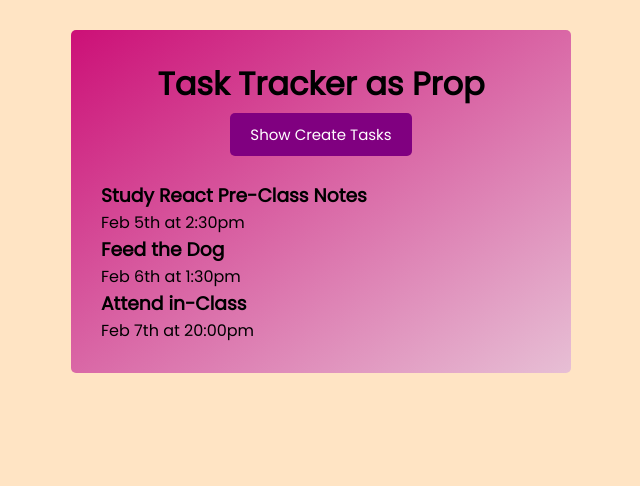
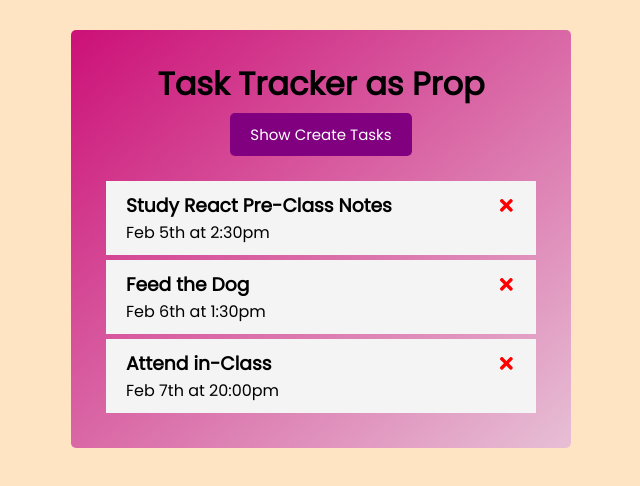
Before and after one commit to veyseltosun/react-task-tracker, a React (Create React App) app: page / in a window 1280 px wide. Shown: the top 486 px of the page, without its empty margins (319-959 px from the left). Built offline with nearby package versions, Linux system fonts and the light colour scheme.

Commit message:
prop drilling.

```diff
--- a/src/App.js
+++ b/src/App.js
@@ -1,12 +1,14 @@
-
+import { initialState } from './store/initialState'
 import Header from './components/Header';
 import Tasks from './components/Tasks';
+import { useState } from 'react';
 
 function App() {
+  const [tasks, setTasks] = useState(initialState)
   return (
     <div className='container'>
       <Header title="Task Tracker as Prop"/>
-      <Tasks/>
+      <Tasks tasks={tasks}/>
 
     </div>
   );
--- a/src/components/TaskItem.jsx
+++ b/src/components/TaskItem.jsx
@@ -1,13 +1,18 @@
 import React from 'react'
+import { FaTimes } from "react-icons/fa"
 
-function TaskItem({task}) {
-    const{id, day, text, isDone} = task
-  return (
-    <div>
-        <h3>{text}</h3>
-        <p>{day}</p>
-    </div>
-  )
+
+function TaskItem({ task }) {
+    const { id, day, text, isDone } = task
+    return (
+        <div className={"task"}>
+            <h3>
+                {text}
+                <FaTimes style={{ color: "red", cursor: 'pointer' }} />
+            </h3>
+            <p>{day}</p>
+        </div>
+    )
 }
 
 export default TaskItem
--- a/src/components/Tasks.jsx
+++ b/src/components/Tasks.jsx
@@ -1,10 +1,9 @@
-import React, { useState } from 'react'
-import { initialState } from '../store/initialState'
+
 import TaskItem from './TaskItem'
 
 
-export default function Tasks() {
-    const [tasks, setTasks] = useState(initialState)
+export default function Tasks({tasks}) {
+
   return (
 
     <div>
```
